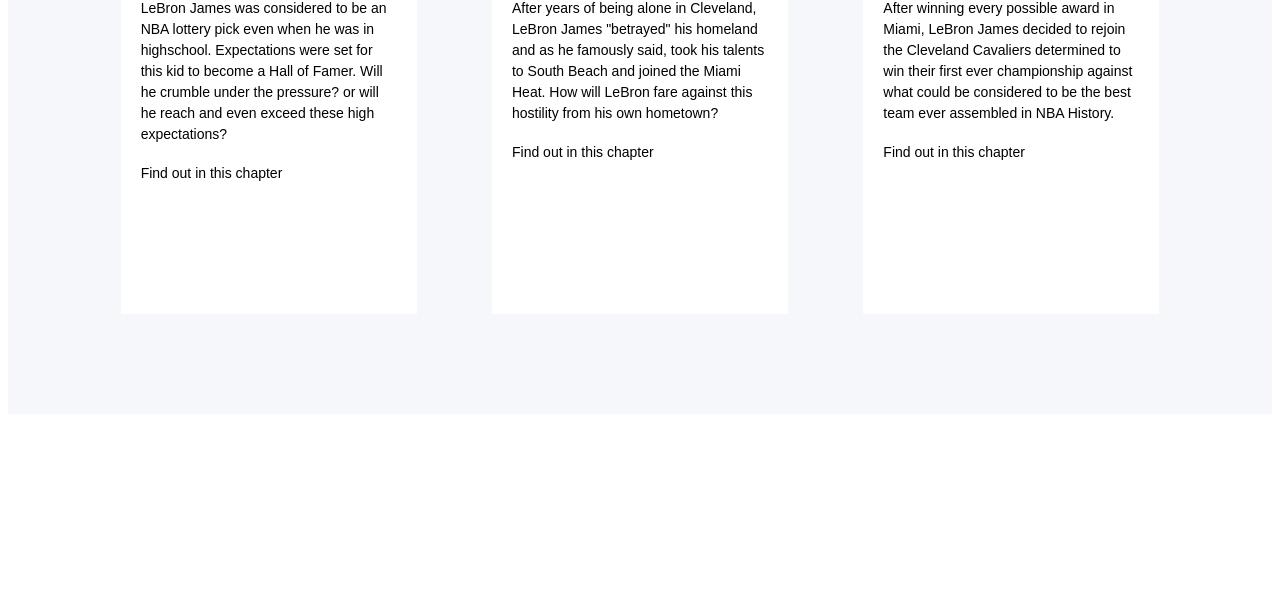
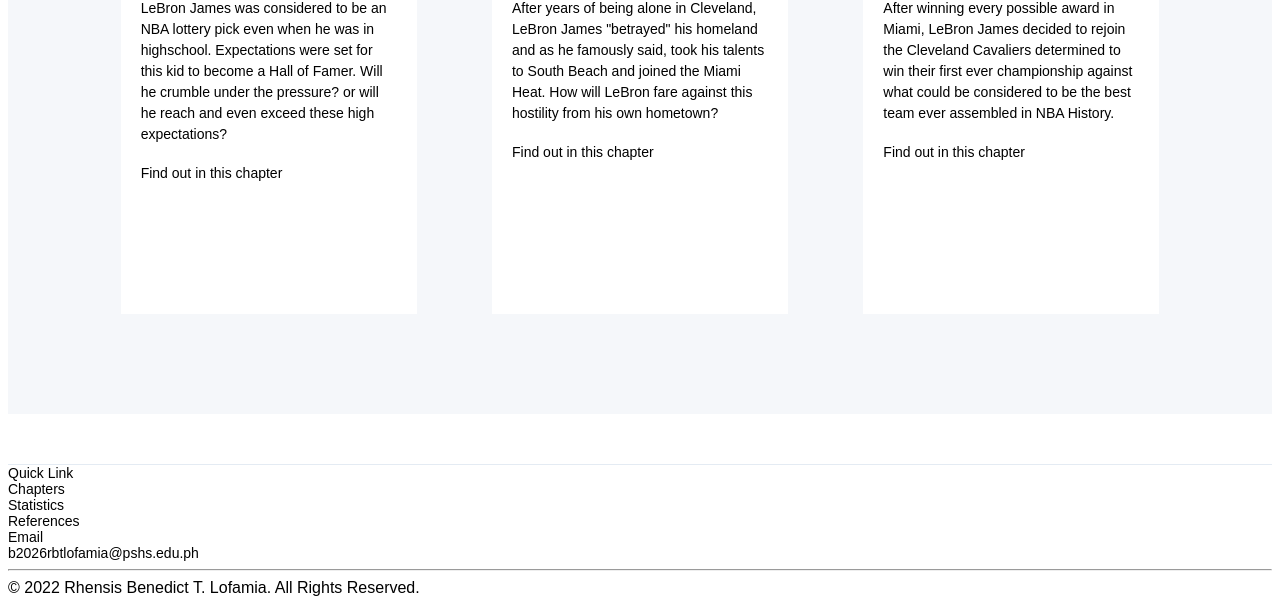
Before and after one commit to rubeaniee/MgLofamia, a plain HTML site: page index.html in a window 1280 px wide. Shown: the part 1101-1706 px from the top of the page. Before the commit the page ends 1565 px from the top, so only its background shows below. Drawn offline with Linux system fonts and the light colour scheme.

Commit message:
footer code

```diff
--- a/index.html
+++ b/index.html
@@ -3,7 +3,7 @@
 	<head>
 		<meta charset="utf-8" />
 		<meta name="viewport" content="width=device-width" />
-		<title>cs proj reference</title>
+		<title>LeBron James - The Chosen One</title>
 		<link href="style.css" rel="stylesheet" type="text/css" />
 	</head>
 
@@ -117,5 +117,26 @@
 				</div>
 			</div>
 		</div>
+		<hr class="section-break" />
+		<div class="section-3">
+			<div class="footer-link-container">
+				<div class="link-container">
+					<div class="quick-link">Quick Link</div>
+					<div class="footer-link">Chapters</div>
+					<div class="footer-link">Statistics</div>
+					<div class="footer-link">References</div>
+				</div>
+				<div class="link-container">
+					<div class="quick-link">Email</div>
+					<div class="footer-link">b2026rbtlofamia@pshs.edu.ph</div>
+				</div>
+			</div>
+			<hr class="footer-break" />
+			<div class="link-bottom-container">
+				<div class="copyright">
+					© 2022 Rhensis Benedict T. Lofamia. All Rights Reserved.
+				</div>
+			</div>
+		</div>
 	</body>
 </html>
```
